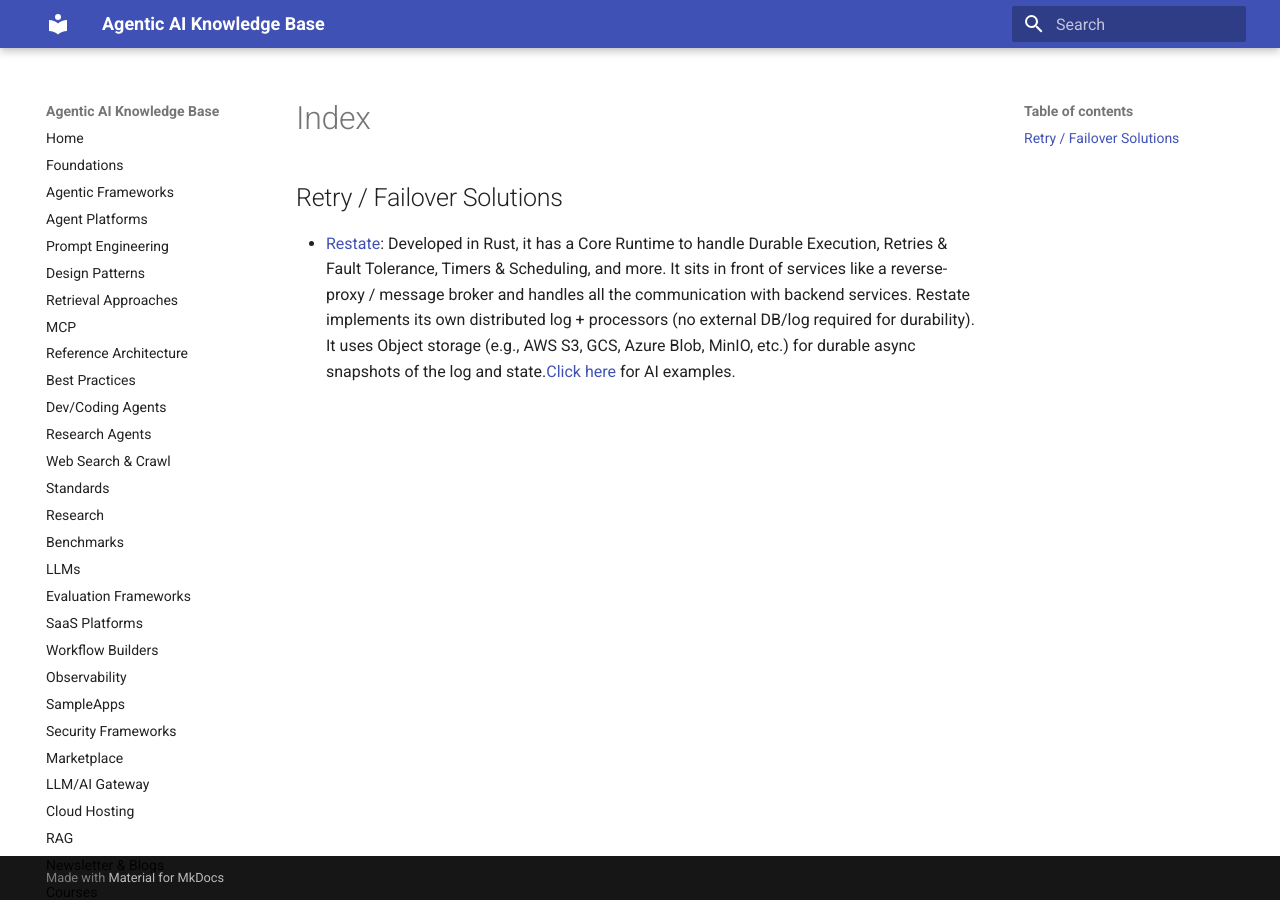
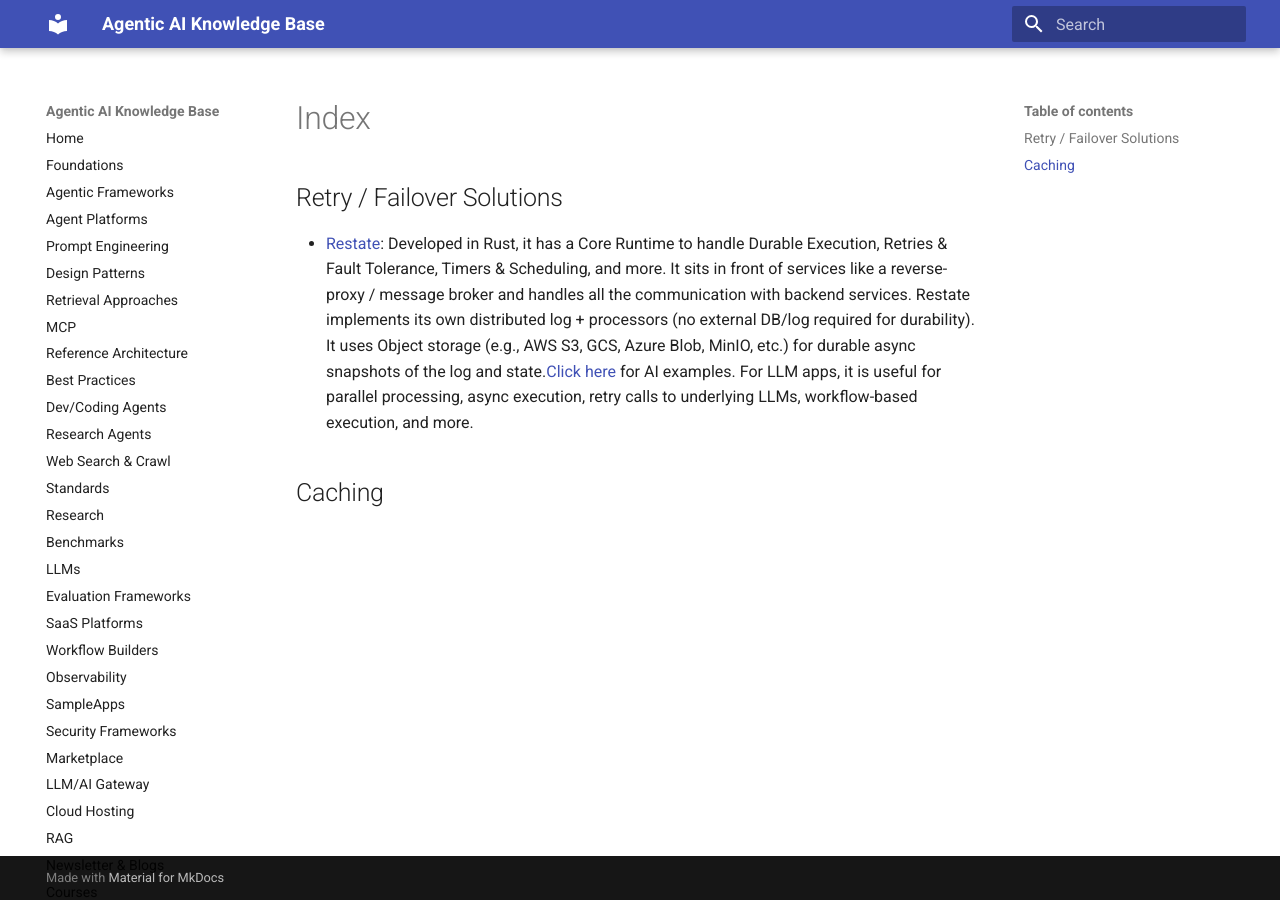
Before and after one commit to ankurkumarz/agentic-ai-knowledge-base, an MkDocs documentation site: the page built from docs/Resiliency/README.md, in a window 1280 px wide. Built offline with MkDocs 1.6.1 and Material for MkDocs 9.7.7, drawn with Linux system fonts in a browser that asks for light colours.

Commit message:
Update README.md

```diff
--- a/docs/Resiliency/README.md
+++ b/docs/Resiliency/README.md
@@ -2,4 +2,7 @@
 
 ## Retry / Failover Solutions
 
-- [Restate](https://restate.dev/): Developed in Rust, it has a Core Runtime to handle Durable Execution, Retries & Fault Tolerance, Timers & Scheduling, and more. It sits in front of  services like a reverse-proxy / message broker and handles all the communication with backend services. Restate implements its own distributed log + processors (no external DB/log required for durability). It uses Object storage (e.g., AWS S3, GCS, Azure Blob, MinIO, etc.) for durable async snapshots of the log and state.[Click here](https://github.com/restatedev/ai-examples) for AI examples.
+- [Restate](https://restate.dev/): Developed in Rust, it has a Core Runtime to handle Durable Execution, Retries & Fault Tolerance, Timers & Scheduling, and more. It sits in front of  services like a reverse-proxy / message broker and handles all the communication with backend services. Restate implements its own distributed log + processors (no external DB/log required for durability). It uses Object storage (e.g., AWS S3, GCS, Azure Blob, MinIO, etc.) for durable async snapshots of the log and state.[Click here](https://github.com/restatedev/ai-examples) for AI examples. For LLM apps, it is useful for parallel processing, async execution, retry calls to underlying LLMs, workflow-based execution, and more.
+
+
+## Caching
```
